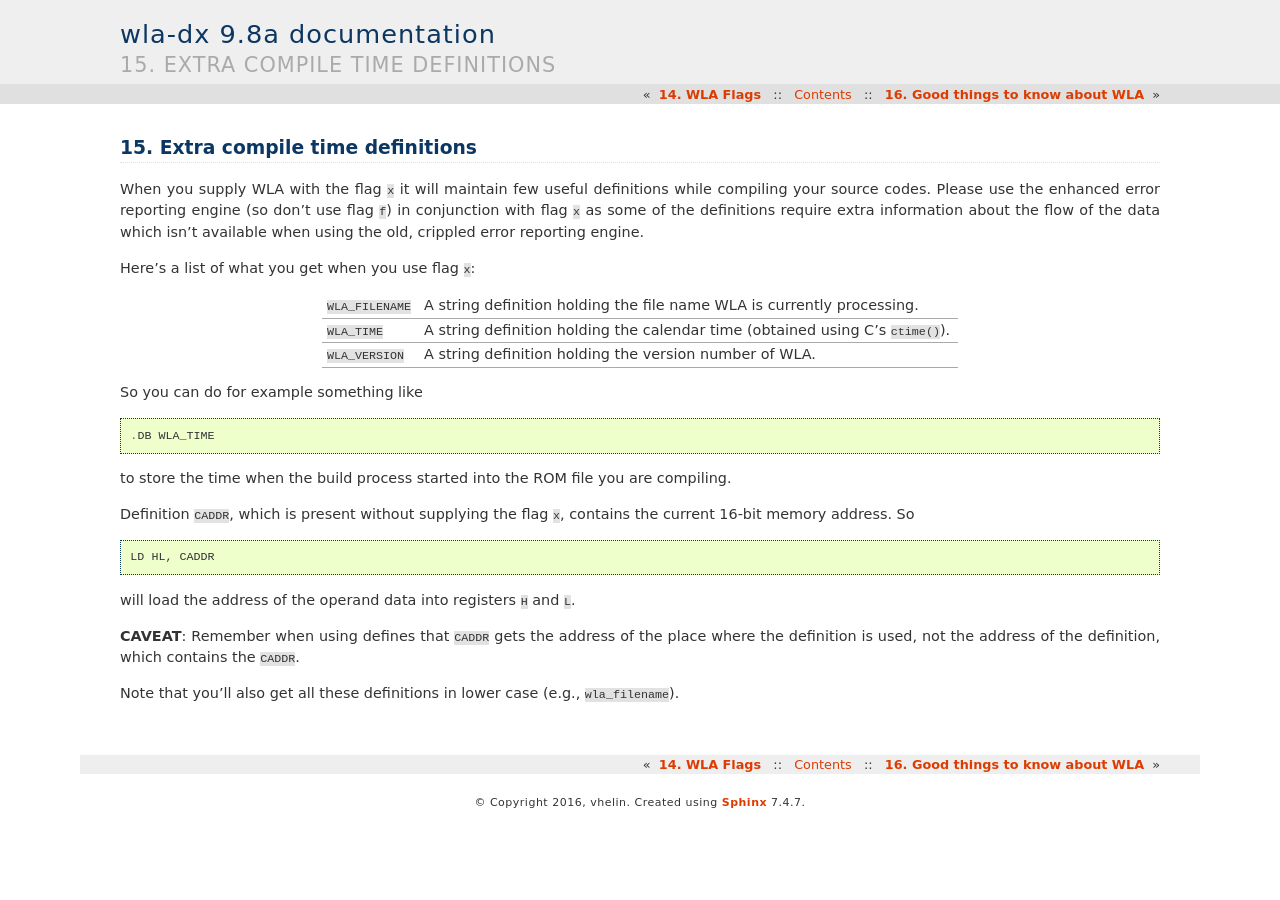
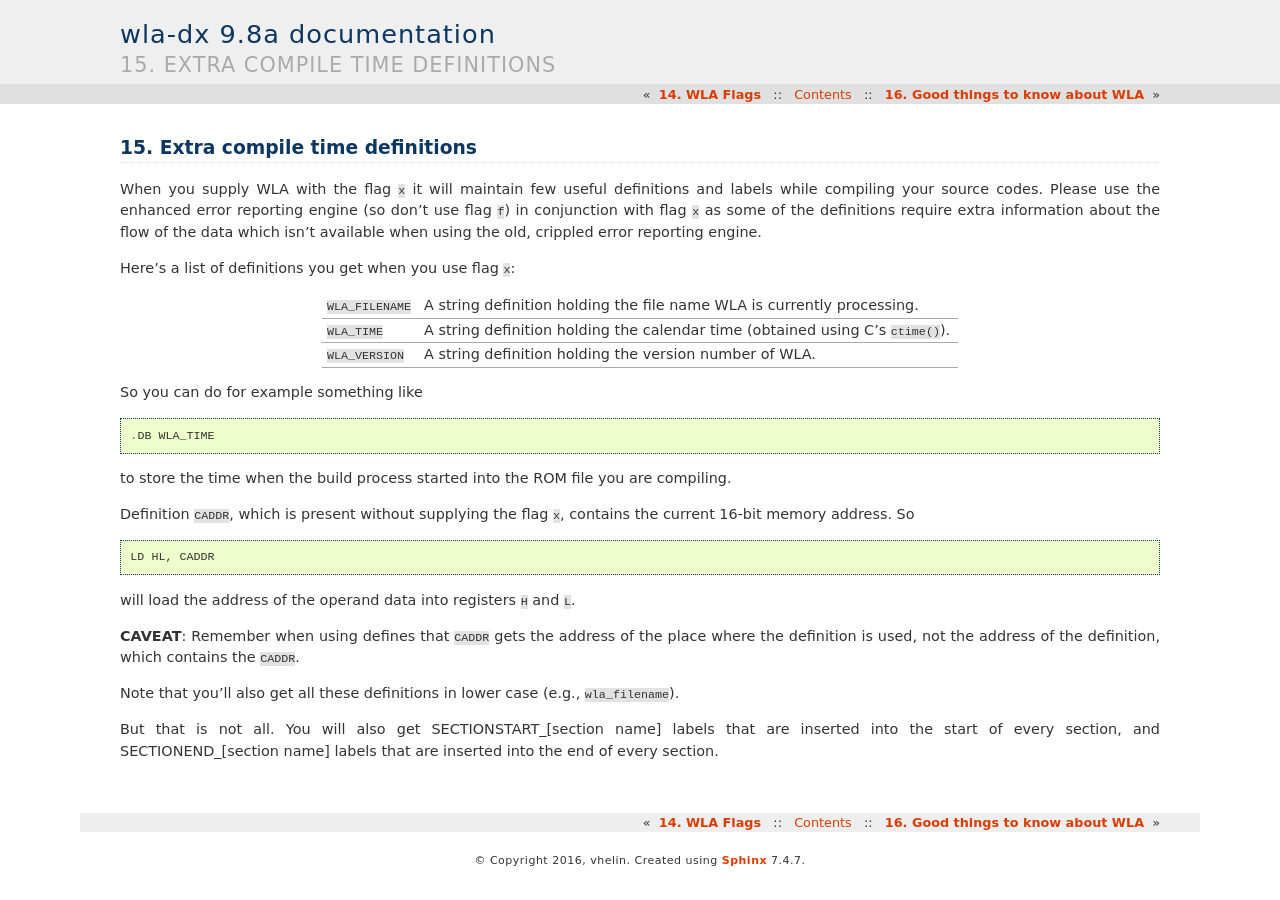
Before and after one commit to vhelin/wla-dx, a Sphinx documentation site: the page built from doc/extraflags.rst, in a window 1280 px wide. Built offline with Sphinx 7.4.7, drawn with Linux system fonts in a browser that asks for light colours.

Commit message:
Added a note about SECTIONSTART_[section name] and SECTIONEND_[section name].

```diff
--- a/doc/extraflags.rst
+++ b/doc/extraflags.rst
@@ -2,12 +2,12 @@ Extra compile time definitions
 ==============================
 
 When you supply WLA with the flag ``x`` it will maintain few useful definitions
-while compiling your source codes. Please use the enhanced error reporting
-engine (so don't use flag ``f``) in conjunction with flag ``x`` as some of the
-definitions require extra information about the flow of the data which isn't
-available when using the old, crippled error reporting engine.
+and labels while compiling your source codes. Please use the enhanced error
+reporting engine (so don't use flag ``f``) in conjunction with flag ``x`` as
+some of the definitions require extra information about the flow of the data
+which isn't available when using the old, crippled error reporting engine.
 
-Here's a list of what you get when you use flag ``x``:
+Here's a list of definitions you get when you use flag ``x``:
 
 +------------------+--------------------------------------------------------+
 | ``WLA_FILENAME`` | A string definition holding the file name WLA is       |
@@ -44,3 +44,7 @@ the ``CADDR``.
 
 Note that you'll also get all these definitions in lower case
 (e.g., ``wla_filename``).
+
+But that is not all. You will also get SECTIONSTART_[section name] labels
+that are inserted into the start of every section, and SECTIONEND_[section name]
+labels that are inserted into the end of every section.
```
